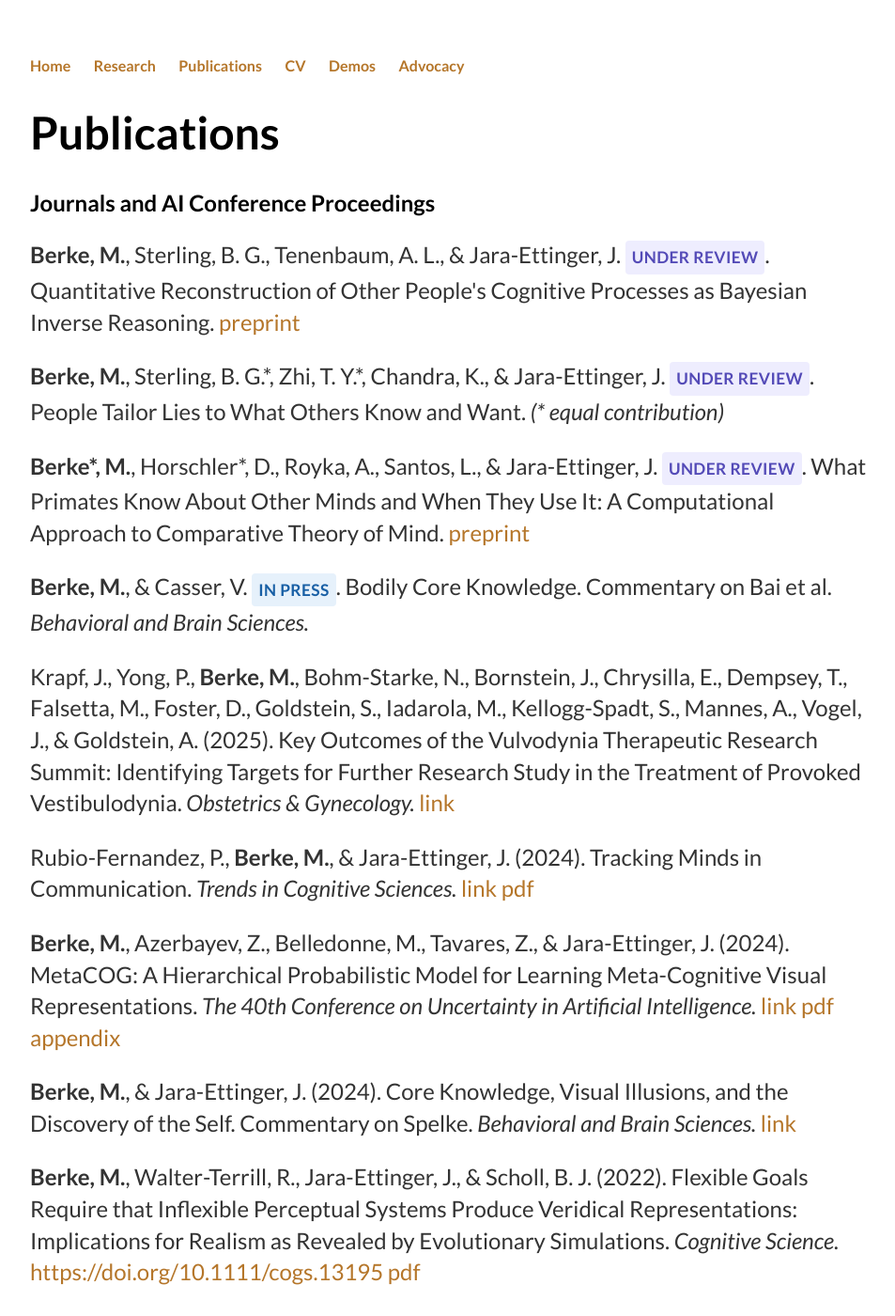
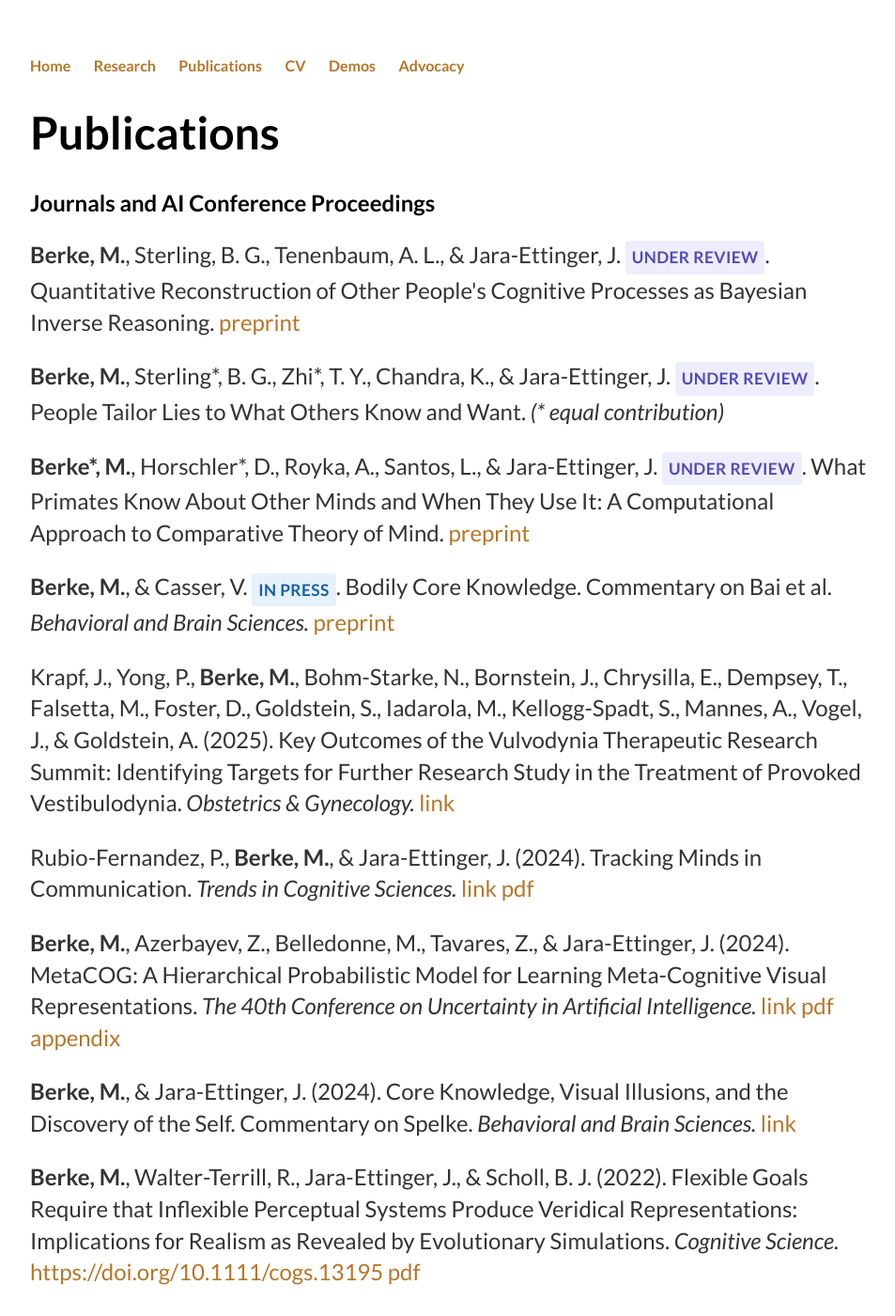
Before and after one commit to marleneberke/marleneberke.github.io, a Jekyll site: the page built from publications.html, in a window 1280 px wide and 1400 px high. Shown: the whole window at 94% size, without its empty margins (160-1113 px from the left). Built offline with Jekyll 4.4.1, drawn with Linux system fonts in a browser that asks for light colours.

Commit message:
Add preprint links and fix co-first author asterisk placement
Co-Authored-By: Claude Opus 4.7 (1M context) <noreply@anthropic.com>

```diff
--- a/publications.html
+++ b/publications.html
@@ -24,11 +24,11 @@ title: Publications
 
 <p><b>Berke, M.</b>, Sterling, B. G., Tenenbaum, A. L., &amp; Jara-Ettinger, J. <span class="status-badge badge-review">under review</span>. Quantitative Reconstruction of Other People's Cognitive Processes as Bayesian Inverse Reasoning. <a href="https://osf.io/preprints/psyarxiv/gmwav_v1">preprint</a></p>
 
-<p><b>Berke, M.</b>, Sterling, B. G.*, Zhi, T. Y.*, Chandra, K., &amp; Jara-Ettinger, J. <span class="status-badge badge-review">under review</span>. People Tailor Lies to What Others Know and Want. <em>(* equal contribution)</em></p>
+<p><b>Berke, M.</b>, Sterling*, B. G., Zhi*, T. Y., Chandra, K., &amp; Jara-Ettinger, J. <span class="status-badge badge-review">under review</span>. People Tailor Lies to What Others Know and Want. <em>(* equal contribution)</em></p>
 
 <p><b>Berke*, M.</b>, Horschler*, D., Royka, A., Santos, L., &amp; Jara-Ettinger, J. <span class="status-badge badge-review">under review</span>. What Primates Know About Other Minds and When They Use It: A Computational Approach to Comparative Theory of Mind. <a href="https://www.biorxiv.org/content/10.1101/2023.08.02.551487v1.full.pdf">preprint</a></p>
 
-<p><b>Berke, M.</b>, &amp; Casser, V. <span class="status-badge badge-inpress">in press</span>. Bodily Core Knowledge. Commentary on Bai et al. <i>Behavioral and Brain Sciences.</i></p>
+<p><b>Berke, M.</b>, &amp; Casser, V. <span class="status-badge badge-inpress">in press</span>. Bodily Core Knowledge. Commentary on Bai et al. <i>Behavioral and Brain Sciences.</i> <a href="https://philpapers.org/archive/BERBCK-2.pdf">preprint</a></p>
 
 <p>Krapf, J., Yong, P., <b>Berke, M.</b>, Bohm-Starke, N., Bornstein, J., Chrysilla, E., Dempsey, T., Falsetta, M., Foster, D., Goldstein, S., Iadarola, M., Kellogg-Spadt, S., Mannes, A., Vogel, J., &amp; Goldstein, A. (2025). Key Outcomes of the Vulvodynia Therapeutic Research Summit: Identifying Targets for Further Research Study in the Treatment of Provoked Vestibulodynia. <i>Obstetrics &amp; Gynecology.</i> <a href="https://journals.lww.com/greenjournal/abstract/9900/executive_summary_of_the_vulvodynia_therapeutic.1399.aspx">link</a></p>
 
@@ -43,7 +43,7 @@ title: Publications
 
 <h2>Selected Conference Proceedings</h2>
 
-<p><b>Berke, M.</b>, Collins, K., Tenenbaum, J., &amp; Saxe, R. (2026). Toward a Formalization of Human Intuitive Theories of Bodily Pain. <i>Proceedings of the 48th Annual Conference of the Cognitive Science Society.</i></p>
+<p><b>Berke, M.</b>, Collins, K., Tenenbaum, J., &amp; Saxe, R. (2026). Toward a Formalization of Human Intuitive Theories of Bodily Pain. <i>Proceedings of the 48th Annual Conference of the Cognitive Science Society.</i> <a href="https://osf.io/preprints/psyarxiv/nhgq9_v1">preprint</a></p>
 
 <p>Royka, A., Townrow, L., Baker, C., <b>Berke, M.</b>, &amp; Santos, L. (2026). Monkeys Fail Inference Versions of Classic Intuitive Physics Prediction Tasks. <i>Proceedings of the 48th Annual Conference of the Cognitive Science Society.</i></p>
 
--- a/research.html
+++ b/research.html
@@ -209,12 +209,14 @@ title: Research
 <div class="paper">
   <span class="paper-title">Toward a formalization of human intuitive theories of bodily pain</span><br>
   <span class="paper-authors">Berke, Collins, Tenenbaum, Saxe</span> &middot; <span class="paper-venue">CogSci 2026</span>
+  <a href="https://osf.io/preprints/psyarxiv/nhgq9_v1">preprint</a>
 </div>
 
 <div class="paper">
   <span class="paper-title">Bodily core knowledge</span><br>
   <span class="paper-authors">Berke, Casser</span> &middot; <span class="paper-venue"><em>Behavioral and Brain Sciences</em></span> &middot; commentary on Bai et al.
   <span class="status-badge badge-inpress">in press</span>
+  <a href="https://philpapers.org/archive/BERBCK-2.pdf">preprint</a>
 </div>
 
 <div class="paper">
```
